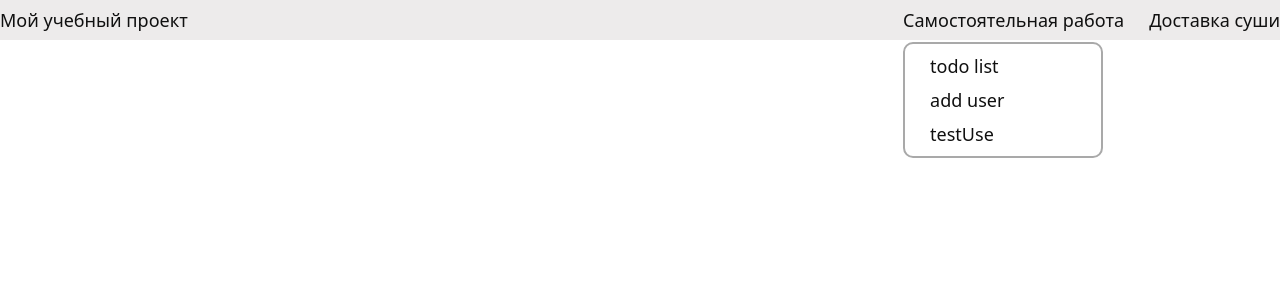
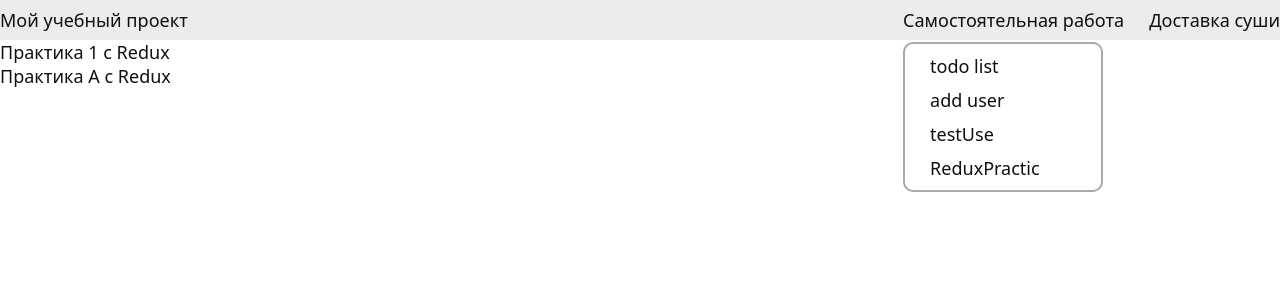
Before and after one commit to ArtErusov/test-project, a React (Create React App) app: page /reduxpractic in a window 1280 px wide. Both pictures are taken after a click on the button "Самостоятельная работа". Shown: the top 300 px of the page. Built offline with nearby package versions, Linux system fonts and the light colour scheme.

Commit message:
added Redux practice

```diff
--- a/src/App.js
+++ b/src/App.js
@@ -9,6 +9,7 @@ import TodoList from './page/todoList/TodoList';
 import AddUser from './page/addUser/AddUser';
 import Cart from './page/delivery/components/Cart';
 import Test from './Test/Test'
+import ReduxPractic from './page/reduxPractic/ReduxPractic'
 
 
 
@@ -29,6 +30,7 @@ function App() {
          <Route  path='/todo' element={<TodoList />} />
          <Route  path='/adduser' element={<AddUser />} />
          <Route  path='/testUse' element={<Test />} />
+         <Route  path='/reduxpractic' element={<ReduxPractic />} />
       </Routes>
     </React.Fragment>
   );
--- a/src/Test/components/Login/Login.js
+++ b/src/Test/components/Login/Login.js
@@ -1,4 +1,4 @@
-import React, { useState } from "react";
+import React, { useEffect, useState } from "react";
 
 import Card from "../UI/Card/Card";
 import styles from "./Login.module.css";
@@ -7,24 +7,23 @@ import Button from "../UI/Button/Button";
 const Login = (props) => {
   const [inputEmail, setInputEmail] = useState("");
   const [emailIsValid, setEmailIsValid] = useState();
+
   const [inputPassword, setInputPassword] = useState("");
   const [passwordIsValid, setPasswordIsValid] = useState();
+
   const [formIsValid, setFormIsValid] = useState(false);
+
+useEffect(()=>{
+   setFormIsValid(inputEmail.includes("@") && inputPassword.trim().length > 7);
+}, [inputEmail, inputPassword ]);
 
   const emailChangeHandler = (event) => {
     setInputEmail(event.target.value);
 
-    setFormIsValid(
-      event.target.value.includes("@") && inputPassword.trim().length > 7
-    );
   };
 
   const passwordChangeHandler = (event) => {
     setInputPassword(event.target.value);
-
-    setFormIsValid(
-      event.target.value.trim().length > 6 && inputEmail.includes("@")
-    );
   };
 
   const validateEmailHandler = () => {
@@ -32,7 +31,7 @@ const Login = (props) => {
   };
 
   const validatePasswordHandler = () => {
-    setPasswordIsValid(inputPassword.trim().length > 6);
+    setPasswordIsValid(inputPassword.trim().length > 7);
   };
 
   const submitHandler = (event) => {
--- a/src/header/header.jsx
+++ b/src/header/header.jsx
@@ -19,6 +19,7 @@ const Header = () => {
                             <li onClick={() => setOpen(!isOpen)}><Link to="http://localhost:3000/todo">todo list</Link></li>
                             <li onClick={() => setOpen(!isOpen)}><Link to="http://localhost:3000/adduser">add user</Link></li>
                             <li onClick={() => setOpen(!isOpen)}><Link to="http://localhost:3000/testUse">testUse</Link></li>
+                            <li onClick={() => setOpen(!isOpen)}><Link to="http://localhost:3000/reduxpractic">ReduxPractic</Link></li>
                         </ul>
                     </li>
                     <li><Link to="http://localhost:3000/deliveryprototype">Доставка суши</Link></li>
--- /dev/null
+++ b/src/page/reduxPractic/ReduxPractic.jsx
@@ -0,0 +1,17 @@
+import { Fragment } from 'react';
+import styles from './redux.module.scss';
+
+import ReduxPracticOne from './ReduxPracticOne';
+
+
+const ReduxPractic = () =>{
+
+
+return(<Fragment>
+<p>Практика 1 с Redux</p>
+<ReduxPracticOne/>
+</Fragment>)
+}
+
+
+export default ReduxPractic;
--- /dev/null
+++ b/src/page/reduxPractic/ReduxPracticOne.jsx
@@ -0,0 +1,13 @@
+import { Fragment } from 'react';
+import styles from './redux.module.scss';
+
+const ReduxPracticOne = () =>{
+
+
+return(<Fragment>
+<p>Практика A с Redux</p>
+</Fragment>)
+}
+
+
+export default ReduxPracticOne;
--- /dev/null
+++ b/src/page/reduxPractic/redux.module.scss
@@ -0,0 +1 @@
+@import '../../scss/app.scss';
```
